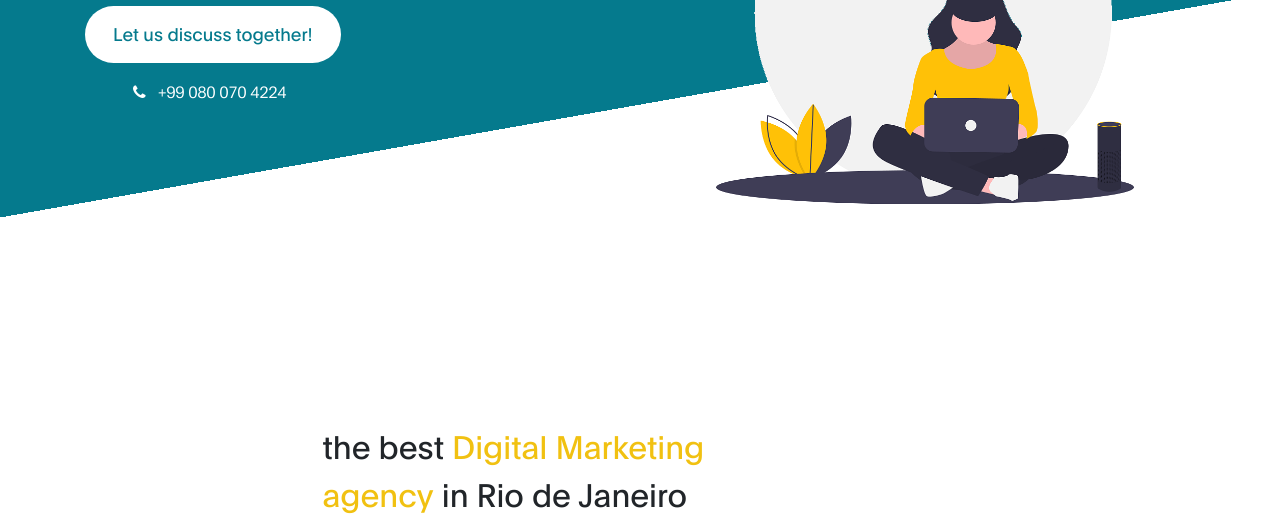
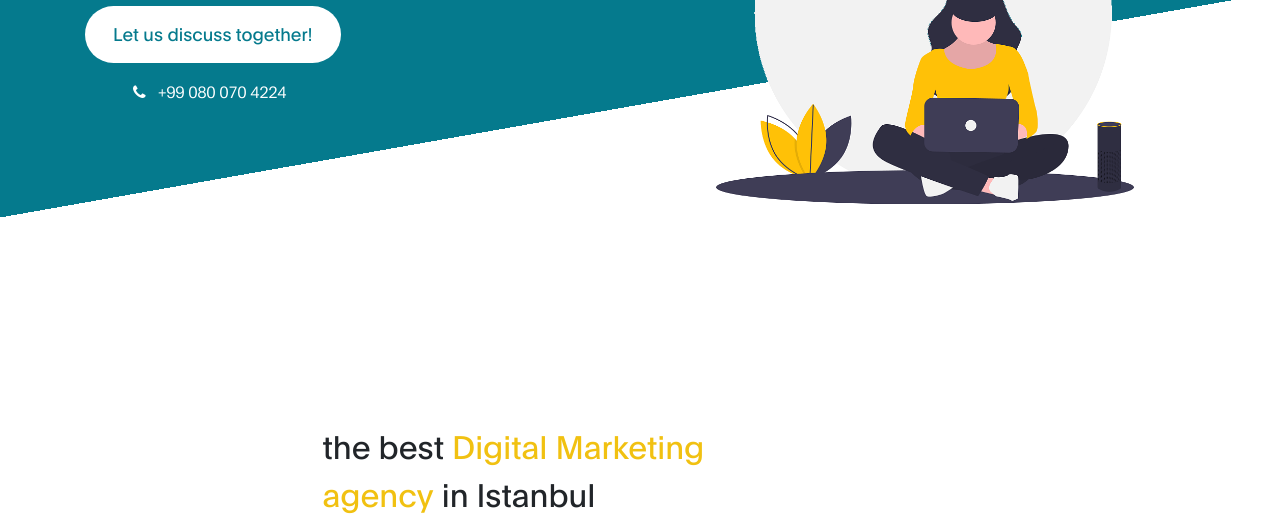
Before and after one commit to alperenustun/git-github-workshop, a plain HTML site: page index.html in a window 1280 px wide. Shown: the part 424-952 px from the top of the page. Drawn offline with Linux system fonts and the light colour scheme.

Commit message:
rio yazisi istanbul ile degistirildi

```diff
--- a/index.html
+++ b/index.html
@@ -96,7 +96,7 @@ DIGITAL TREND
                     <div class="col-lg-7 mx-auto col-md-10 col-12">
                          <div class="about-info">
 
-                              <h2 class="mb-4" data-aos="fade-up">the best <strong>Digital Marketing agency</strong> in Rio de Janeiro</h2>
+                              <h2 class="mb-4" data-aos="fade-up">the best <strong>Digital Marketing agency</strong> in Istanbul</h2>
 
                               <p class="mb-0" data-aos="fade-up">Total 5 HTML pages are included in this template from TemplateMo website. Please check 2 <a href="blog.html">blog</a> pages, <a href="project-detail.html">project</a> page, and <a href="contact.html">contact</a> page.
                               <br><br>You are <strong>allowed</strong> to use this template for commercial or non-commercial purpose. You are NOT allowed to redistribute the template ZIP file on template collection websites.</p>
```
